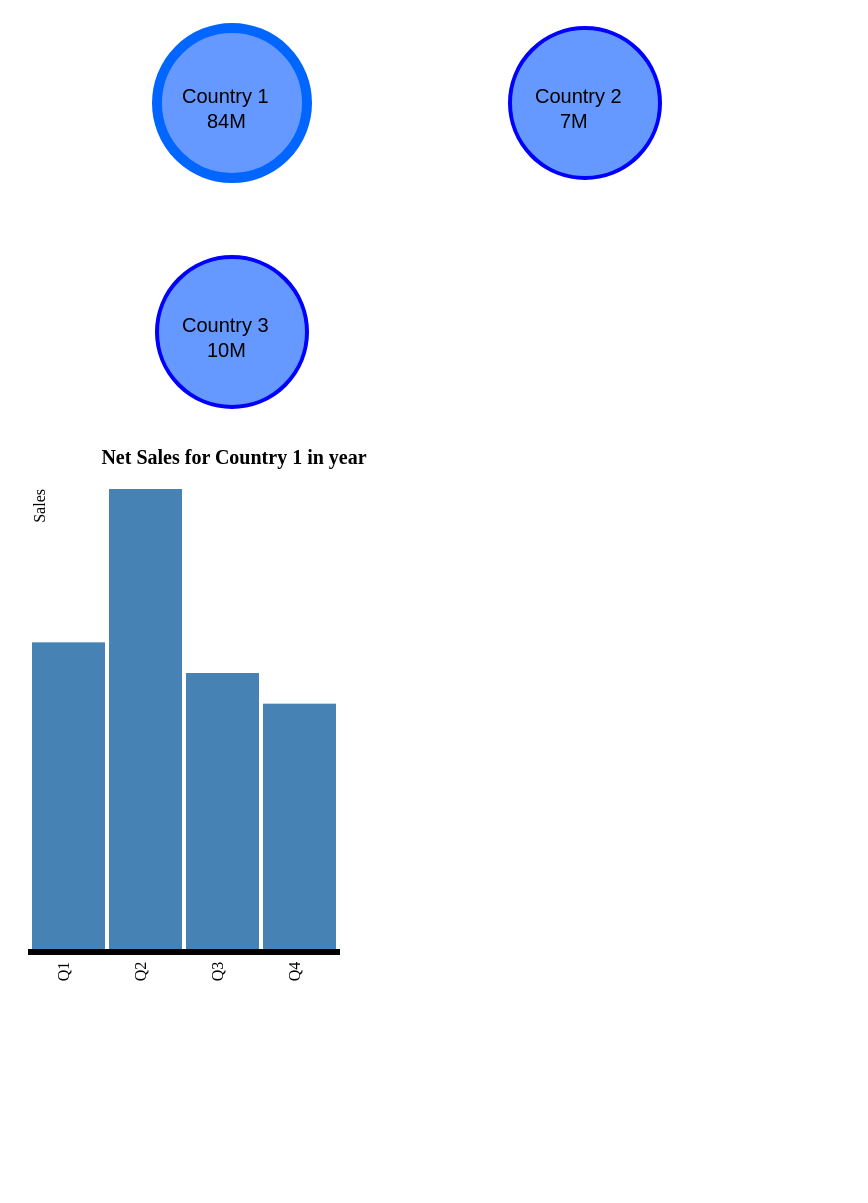
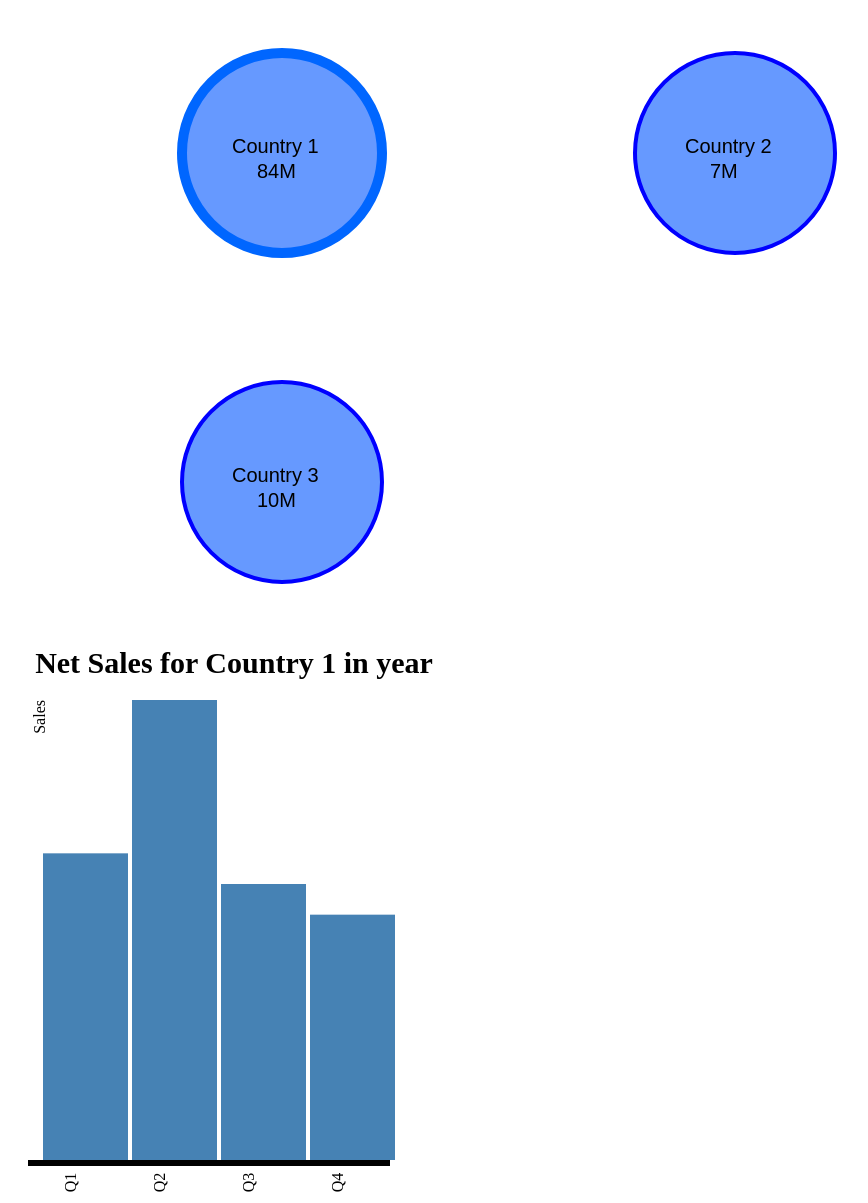
Before and after one commit to renannprado/chart_example, a plain HTML site: page index.html in a window 1280 px wide. Shown: the part 92-1295 px from the top of the page, without its empty margins (150-1018 px from the left). Before the commit the page ends 1085 px from the top, so only its background shows below. Drawn offline with nearby package versions, Linux system fonts and the light colour scheme; some packages are replaced by stand-ins of ours.

Commit message:
Growing up the circles and fixing a small bug in the chart where if the first bar had the maximum height, it would cover the text of the y axis.

```diff
--- a/assets/reportCircle.html
+++ b/assets/reportCircle.html
@@ -1,7 +1,7 @@
 <div class="reportCircle">
-    <svg height="200" width="200">
-        <circle ng-class="{selectedReportCircle: selectedCircle === $index}" cx="100" cy="100" ng-attr-r="{{circles.radius}}" stroke="blue" stroke-width="4" fill="#6699FF" ng-click="onCircleClick($index);"/>
-        <text x="50" y="100" font-family="sans-serif" font-size="20px" fill="black">{{report.name}}</text>
-        <text x="75" y="125" font-family="sans-serif" font-size="20px" fill="black">{{report.country_data.net_sales}}</text>
+    <svg height="300" width="300">
+        <circle ng-class="{selectedReportCircle: selectedCircle === $index}" cx="150" cy="150" ng-attr-r="{{circles.radius}}" stroke="blue" stroke-width="4" fill="#6699FF" ng-click="onCircleClick($index);"/>
+        <text x="100" y="150" font-family="sans-serif" font-size="20px" fill="black">{{report.name}}</text>
+        <text x="125" y="175" font-family="sans-serif" font-size="20px" fill="black">{{report.country_data.net_sales}}</text>
     </svg>
 </div>
--- a/css/style.css
+++ b/css/style.css
@@ -71,7 +71,7 @@ nav > div > select {
 }
 
 #barChart > b {
-    font-size: 20px;
+    font-size: 30px;
     display: block;
     text-align: center;
 }
--- a/js/app.js
+++ b/js/app.js
@@ -38,7 +38,7 @@ chartExampleApp.controller("NavController", function navigationControllerFunctio
 chartExampleApp.controller("CirclesController", function circleControllerFunction($rootScope, $scope, SalesInfoFactory)
 {
     $scope.circles = { };
-    $scope.circles.radius = 75;
+    $scope.circles.radius = 100;
     $scope.circles.leftMargin = 20;
     $scope.reportData = [];
     $scope.selectedCircle = -1;
@@ -59,7 +59,6 @@ chartExampleApp.controller("CirclesController", function circleControllerFunctio
 
     $rootScope.$on("onFinishedSelection", function(evt, params)
     {
-//        console.log(params);
         $scope.reportParameters = params;
 
         SalesInfoFactory.getSalesInformation(params.selectedYear, params.selectedCategoryId, params.selectedSubCategoryId).then(function(response)
@@ -84,7 +83,6 @@ chartExampleApp.controller("BarChartController", function circleControllerFuncti
             svgWidth = document.getElementById("barChart").clientWidth,
             svgHeight = document.getElementById("barChart").clientHeight,
             barWidth = 20,
-//            margin = svgWidth / workingDataSet.length - barWidth,
             svg = d3.select("#barChart > svg"),
             padding = 5;
 
@@ -101,8 +99,7 @@ chartExampleApp.controller("BarChartController", function circleControllerFuncti
         svg.remove();
         svg = d3.select("#barChart").append("svg");
 
-
-        var margin = {top: 0, right: 0, bottom: 40, left: 200},
+        var margin = {top: 0, right: 0, bottom: 40, left: 150},
             width = svgWidth - margin.left - margin.right,
             height = svgHeight - margin.top - margin.bottom;
 
@@ -147,8 +144,9 @@ chartExampleApp.controller("BarChartController", function circleControllerFuncti
                 .data(workingDataSet)
                 .enter().append("rect")
                 .style("fill", "steelblue")
-                .attr("x", function (d) {
-                    return x(d.quarter);
+                .attr("x", function (d)
+                {
+                    return x(d.quarter) + 10;
                 })
                 .attr("width", x.rangeBand())
                 .attr("y", function (d) {
```
